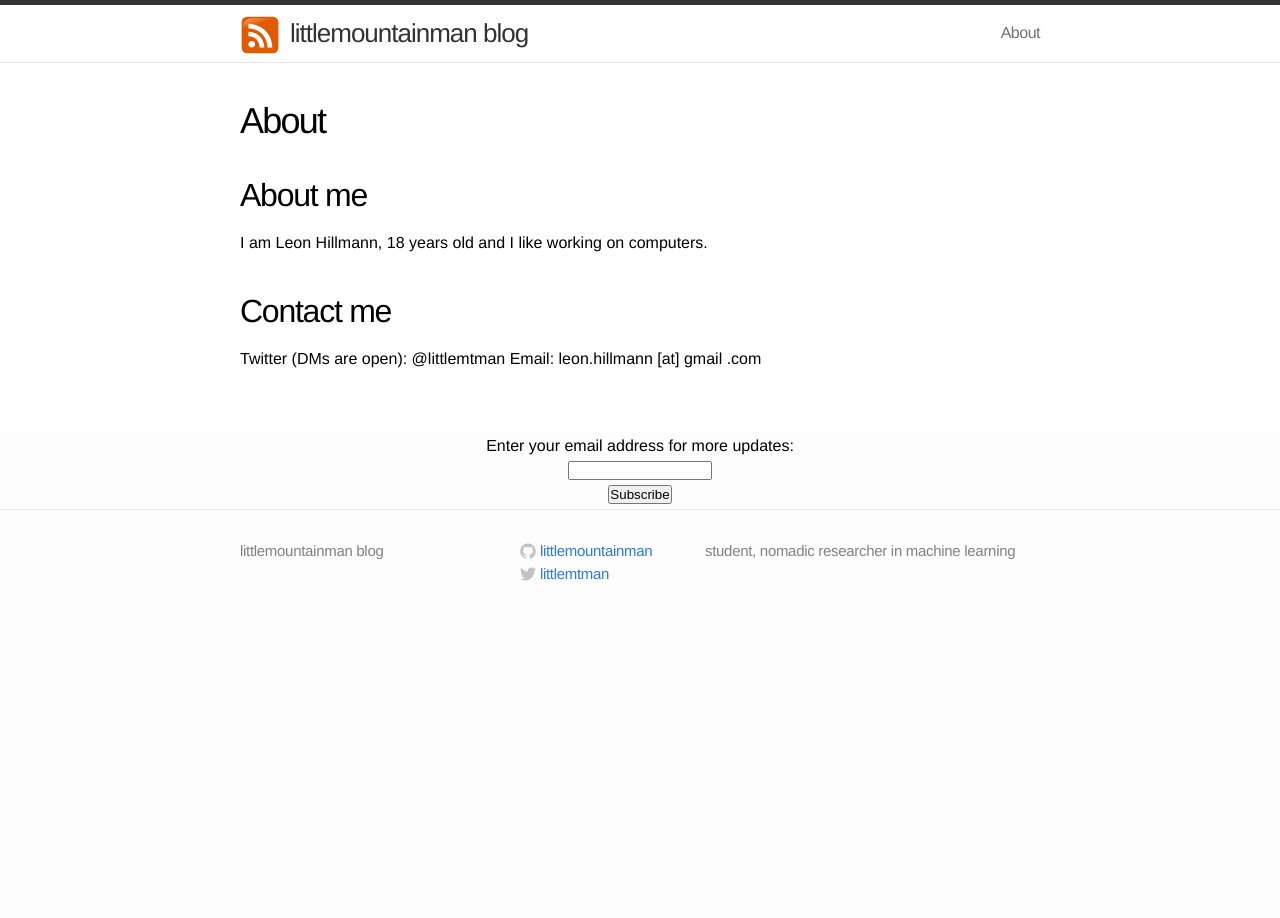
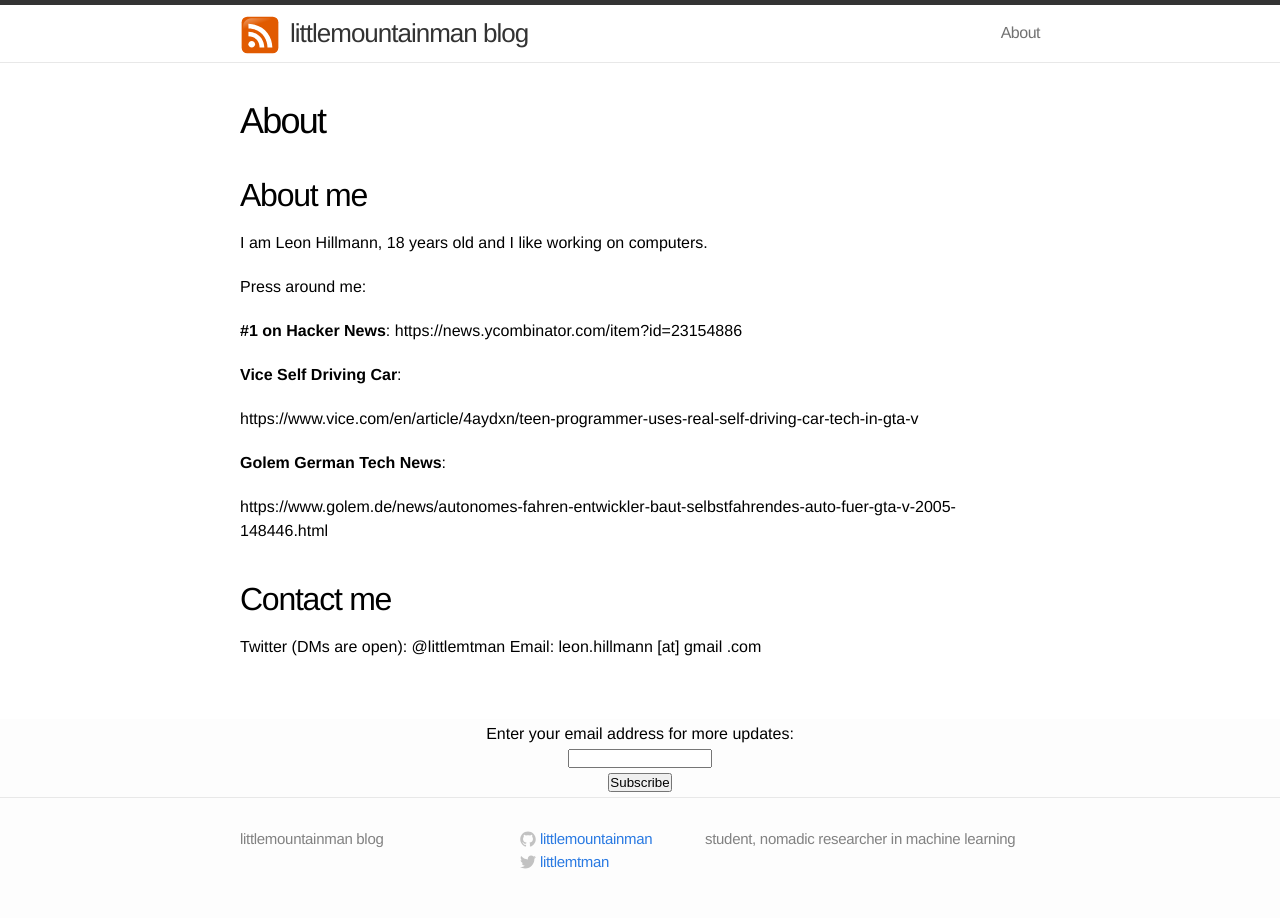
Before and after one commit to littlemountainman/littlemountainman.github.io, a Jekyll site: the page built from about.md, in a window 1280 px wide. Built offline with Jekyll 4.4.1, drawn with Linux system fonts in a browser that asks for light colours.

Commit message:
Update about.md

```diff
--- a/about.md
+++ b/about.md
@@ -7,6 +7,19 @@ permalink: /about/
 
 I am Leon Hillmann, 18 years old and I like working on computers.
 
+Press around me:
+
+**#1 on Hacker News**:
+https://news.ycombinator.com/item?id=23154886
+
+**Vice Self Driving Car**:
+
+https://www.vice.com/en/article/4aydxn/teen-programmer-uses-real-self-driving-car-tech-in-gta-v
+
+**Golem German Tech News**:
+
+https://www.golem.de/news/autonomes-fahren-entwickler-baut-selbstfahrendes-auto-fuer-gta-v-2005-148446.html
+
 ## Contact me
 
 
```
